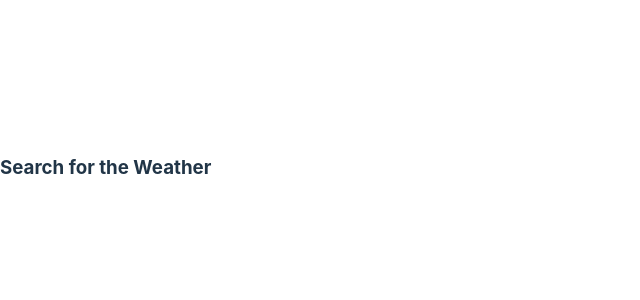
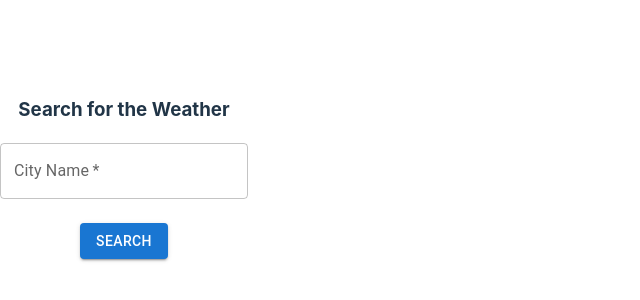
Before and after one commit to binayjy8/WEATHER, a React (Vite) app: page / in a window 1280 px wide. Shown: the part 232-532 px from the top of the page, without its empty margins (0-640 px from the left). Built offline with nearby package versions, Linux system fonts and the light colour scheme.

Commit message:
react code

```diff
--- /dev/null
+++ b/src/SearchBox.css
@@ -0,0 +1,3 @@
+.SearchBox {
+    text-align: center;
+}
--- a/src/SearchBox.jsx
+++ b/src/SearchBox.jsx
@@ -1,7 +1,17 @@
+import TextField from '@mui/material/TextField';
+import Button from '@mui/material/Button';
+import "./SearchBox.css"
+
 export default function SearchBox() {
     return (
-        <div>
+        <div className="SearchBox">
             <h3>Search for the Weather</h3>
+            <form>
+            <TextField id="city" label="City Name" variant="outlined" required/>
+            <br></br>
+            <br></br>
+            <Button variant="contained" type="submit">Search</Button>
+            </form>
         </div>
     )
 }
```
